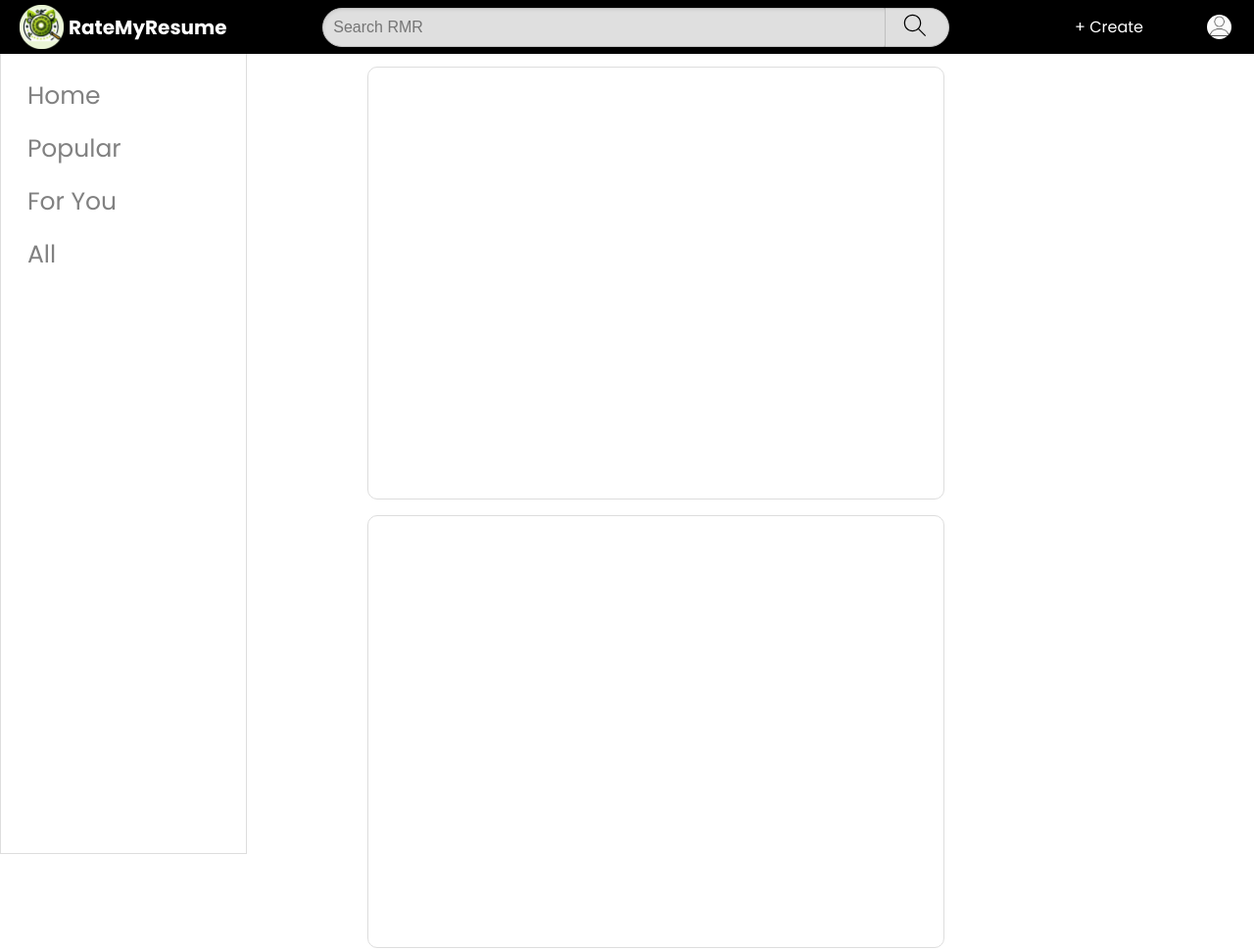
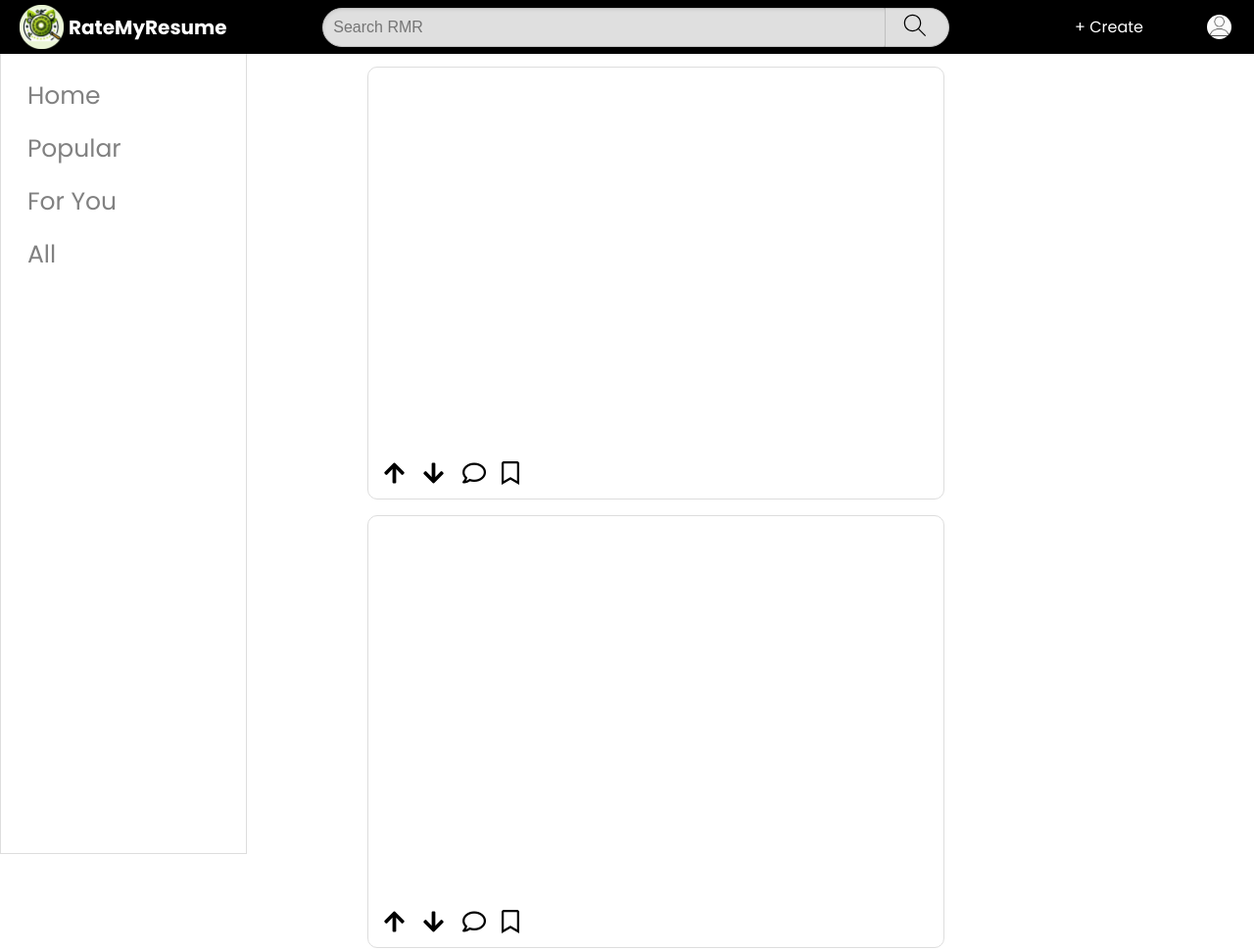
Before and after one commit to JennysKeys/RateMyResume, a website: page app/public/index.html in a window 1280 px wide. Shown: the top 971 px of the page at 98% size. Drawn offline with Linux system fonts and the light colour scheme.

Commit message:
added card buttons and css

```diff
--- a/app/public/sideBarNav.js
+++ b/app/public/sideBarNav.js
@@ -1,3 +1,5 @@
+let cardNum = 0;
+
 function openNav() {
     document.getElementById("mySidenav").style.width = "250px";
     document.getElementById("main").style.marginLeft = "250px";
@@ -24,10 +26,70 @@
     }, time);
 };
 
-let createCard = () => {
+let createCardBtn = (icon, bottom, left, id, onClick) => {
+    let button = document.createElement("button");
+    button.className = "card-button";
+    button.id = id;
+
+    let btnIcon = document.createElement("i");
+    btnIcon.className = icon;
+
+    button.appendChild(btnIcon);
+
+    button.style.position = "absolute";
+    button.style.bottom = bottom;
+    button.style.left = left;
+
+    button.addEventListener("click", onClick);
+    return button;
+};
+
+let createCard = (cardNumber) => {
     let card = document.createElement("div");
+    card.className = "card";
 
-    card.className = "card";
+    let buttonUp = createCardBtn(
+        "fas fa-arrow-up",
+        "10px",
+        "10px",
+        `buttonUp${cardNumber}`,
+        () => console.log("up button clicked")
+    );
+    let buttonDown = createCardBtn(
+        "fas fa-arrow-down",
+        "10px",
+        "50px",
+        `buttonDown${cardNumber}`,
+        () => console.log("down button clicked")
+    );
+    let buttonComment = createCardBtn(
+        "far fa-comment",
+        "10px",
+        "90px",
+        `buttonComment${cardNumber}`,
+        () => console.log("comment button clicked")
+    );
+    let buttonSave = createCardBtn(
+        "far fa-bookmark",
+        "10px",
+        "130px",
+        `buttonSave${cardNumber}`,
+        () => console.log("save button clicked")
+    );
+    let buttonShare = createCardBtn(
+        "far fa-share",
+        "10px",
+        "170px",
+        `buttonShare${cardNumber}`,
+        () => console.log("share button clicked")
+    );
+
+    card.appendChild(buttonUp);
+    card.appendChild(buttonDown);
+    card.appendChild(buttonComment);
+    card.appendChild(buttonSave);
+    card.appendChild(buttonShare);
+
     cardContainer.appendChild(card);
 };
 
@@ -38,7 +100,9 @@
             document.body.offsetHeight;
 
         if (endOfPage) {
-            createCard();
+            cardNum += 1;
+            console.log(cardNum);
+            createCard(cardNum);
         }
     }, 10);
 };
--- a/app/public/style.css
+++ b/app/public/style.css
@@ -172,11 +172,13 @@
 
 #card-container {
     display: flex;
+    position: relative;
     flex-wrap: wrap;
 }
 
 .card {
     height: 55vh;
+    position: relative;
     width: calc(60% - 16px);
     margin: 8px;
     border-radius: 10px;
@@ -200,7 +202,13 @@
     justify-content: space-between;
     align-items: center;
 }
-
+.card-button {
+    background: none;
+    border: none;
+    cursor: pointer;
+    font-size: 24px; /* Adjust size as needed */
+    color: inherit; /* Makes the icon inherit the color of the surrounding text */
+}
 #loader {
     position: relative;
     display: flex;
```
Lines whose indentation alone changed are shown as unchanged.
